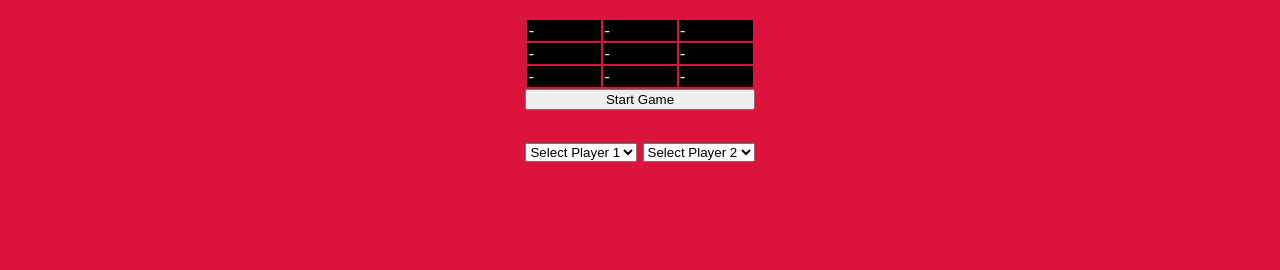
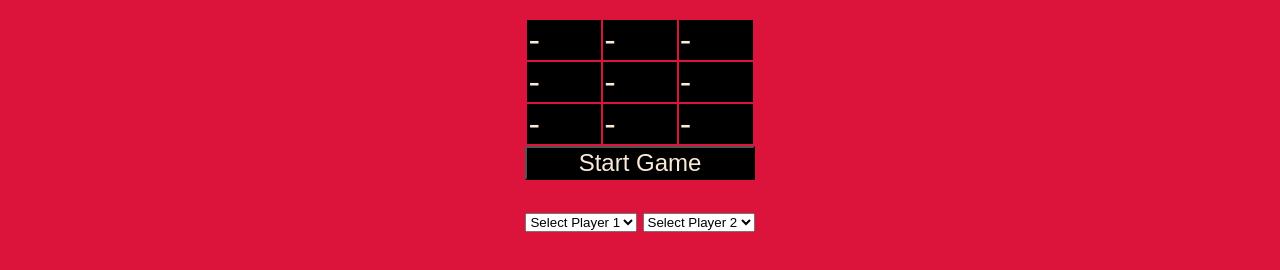
Before and after one commit to SakuyaYae/js_task_game, a plain HTML site: page index.html in a window 1280 px wide. Shown: the part 176-446 px from the top of the page. Drawn offline with Linux system fonts and the light colour scheme.

Commit message:
Update main.css

```diff
--- a/css/main.css
+++ b/css/main.css
@@ -30,13 +30,29 @@ header>nav {
   padding: 1%;
 }
 
+button {
+  color: antiquewhite;
+  background-color: black;
+  font-size: x-large;
+}
+
+
 nav>a {
   color: antiquewhite;
   text-decoration: none;
   font-size: xx-large;
 }
 
+th {
+  font-size: xx-large;
+}
+
+td {
+  font-size: x-large;
+}
+
 #game>tr>td {
   min-width: 5vw;
+  font-size: xx-large;
   background-color: black;
 }
```
